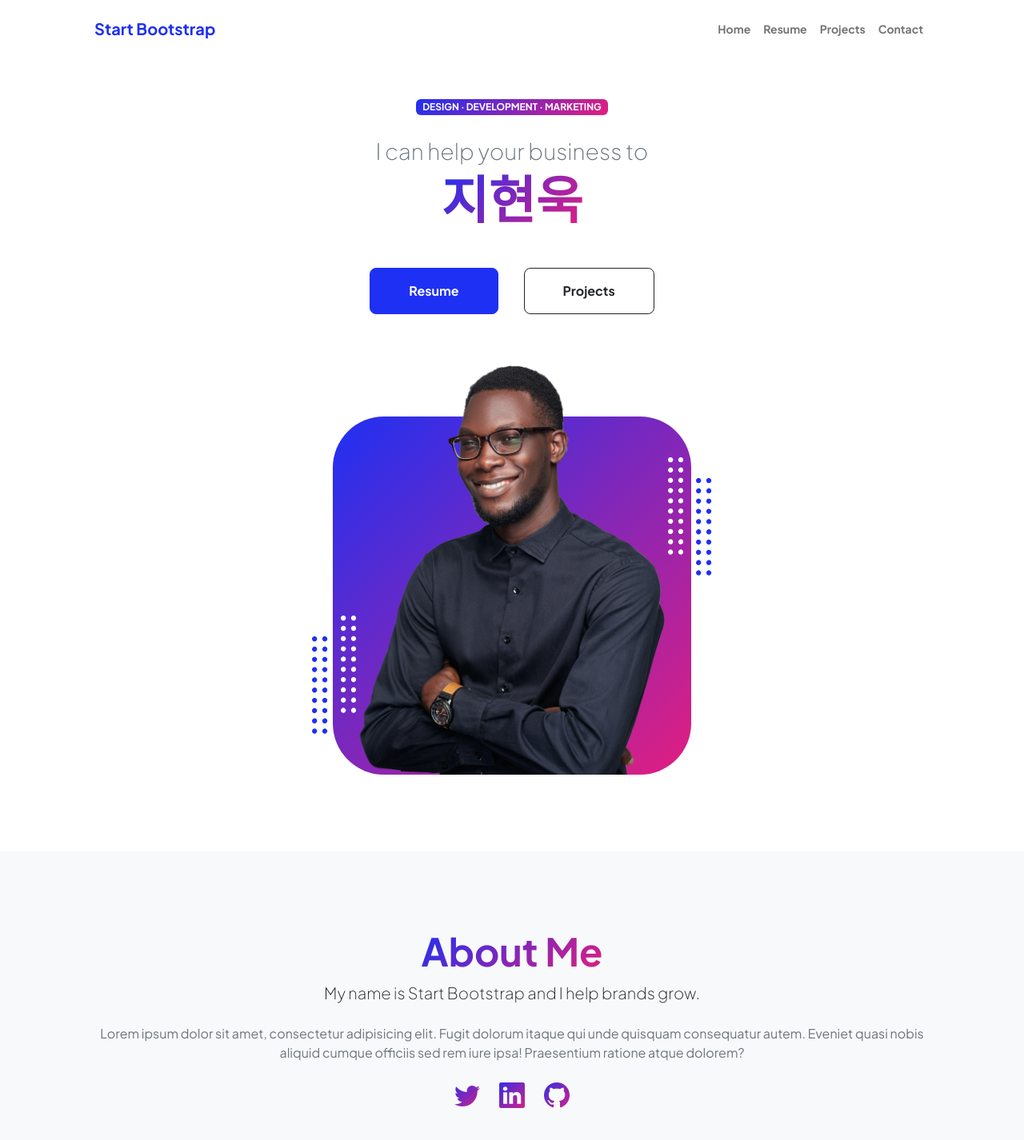
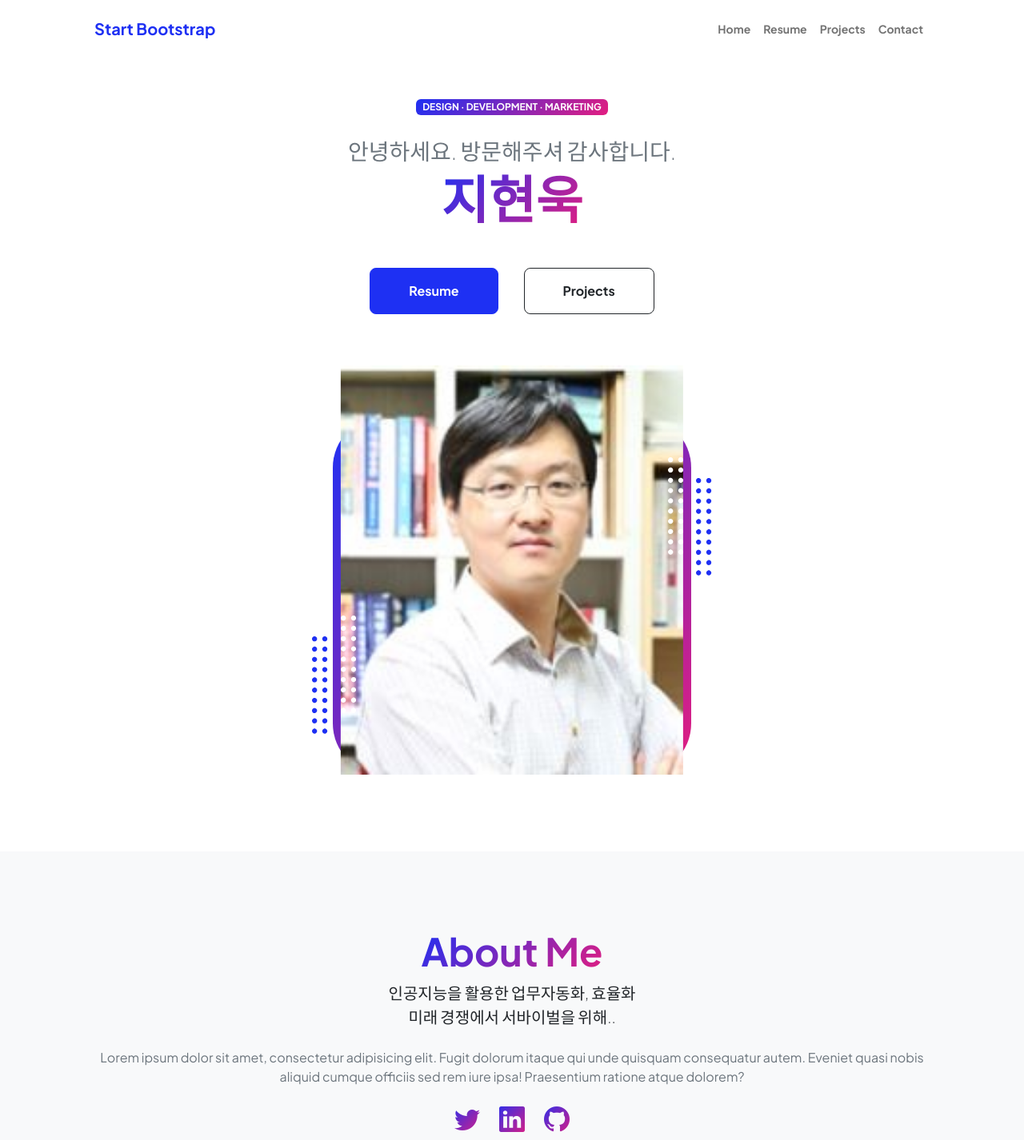
Before and after one commit to jkhyun2023/jkhyun2023.github.io, a plain HTML site: page index.html in a window 1280 px wide. Shown: the top 1426 px of the page at 80% size. Drawn offline with nearby package versions, Linux system fonts and the light colour scheme.

Commit message:
사진 문구수정

```diff
--- a/index.html
+++ b/index.html
@@ -42,8 +42,8 @@
                             <!-- Header text content-->
                             <div class="text-center text-xxl-start">
                                 <div class="badge bg-gradient-primary-to-secondary text-white mb-4"><div class="text-uppercase">Design &middot; Development &middot; Marketing</div></div>
-                                <div class="fs-3 fw-light text-muted">I can help your business to</div>
-                                <h1 class="display-3 fw-bolder mb-5"><span class="text-gradient d-inline">지현욱</span></h1>
+                                <div class="fs-3 fw-light text-muted">안녕하세요. 방문해주셔 감사합니다.</div>
+                                <h1 class="display-3 fw-bolder mb-5"><span class="text-gradient d-inline">지현욱</span></h3>
                                 <div class="d-grid gap-3 d-sm-flex justify-content-sm-center justify-content-xxl-start mb-3">
                                     <a class="btn btn-primary btn-lg px-5 py-3 me-sm-3 fs-6 fw-bolder" href="resume.html">Resume</a>
                                     <a class="btn btn-outline-dark btn-lg px-5 py-3 fs-6 fw-bolder" href="projects.html">Projects</a>
@@ -56,7 +56,7 @@
                                 <div class="profile bg-gradient-primary-to-secondary">
                                     <!-- TIP: For best results, use a photo with a transparent background like the demo example below-->
                                     <!-- Watch a tutorial on how to do this on YouTube (link)-->
-                                    <img class="profile-img" src="assets/profile.png" alt="..." />
+                                    <img class="profile-img" src="assets/profile.jpg" alt="..."/>
                                     <div class="dots-1">
                                         <!-- SVG Dots-->
                                         <svg version="1.1" xmlns="http://www.w3.org/2000/svg" xmlns:xlink="http://www.w3.org/1999/xlink" x="0px" y="0px" viewBox="0 0 191.6 1215.4" style="enable-background: new 0 0 191.6 1215.4" xml:space="preserve">
@@ -182,7 +182,7 @@
                         <div class="col-xxl-8">
                             <div class="text-center my-5">
                                 <h2 class="display-5 fw-bolder"><span class="text-gradient d-inline">About Me</span></h2>
-                                <p class="lead fw-light mb-4">My name is Start Bootstrap and I help brands grow.</p>
+                                <p class="lead fw-light mb-4"> 인공지능을 활용한 업무자동화, 효율화<br> 미래 경쟁에서 서바이벌을 위해.. </p>
                                 <p class="text-muted">Lorem ipsum dolor sit amet, consectetur adipisicing elit. Fugit dolorum itaque qui unde quisquam consequatur autem. Eveniet quasi nobis aliquid cumque officiis sed rem iure ipsa! Praesentium ratione atque dolorem?</p>
                                 <div class="d-flex justify-content-center fs-2 gap-4">
                                     <a class="text-gradient" href="#!"><i class="bi bi-twitter"></i></a>
```
Also changed, not shown: assets/profile.jpg (added), assets/profile.png (deleted).
